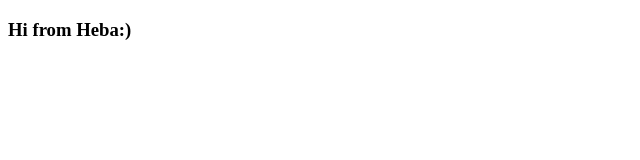
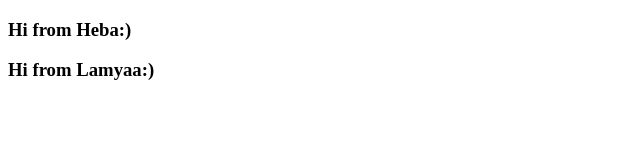
Before and after one commit to hebafaisal/test, a plain HTML site: page index.html in a window 1280 px wide. Shown: the whole page, without its empty margins (0-640 px from the left). Drawn offline with Linux system fonts and the light colour scheme.

Commit message:
update file

```diff
--- a/index.html
+++ b/index.html
@@ -8,6 +8,7 @@
 <body>
     <div>
         <h3>Hi from Heba:)</h3>
+        <h3>Hi from Lamyaa:)</h3>
     </div>
 
 </body>
```
